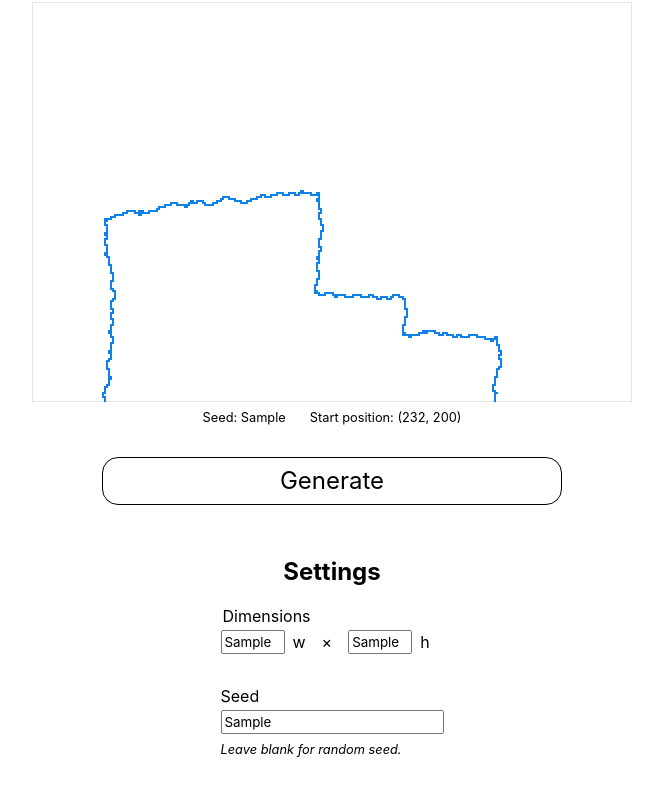
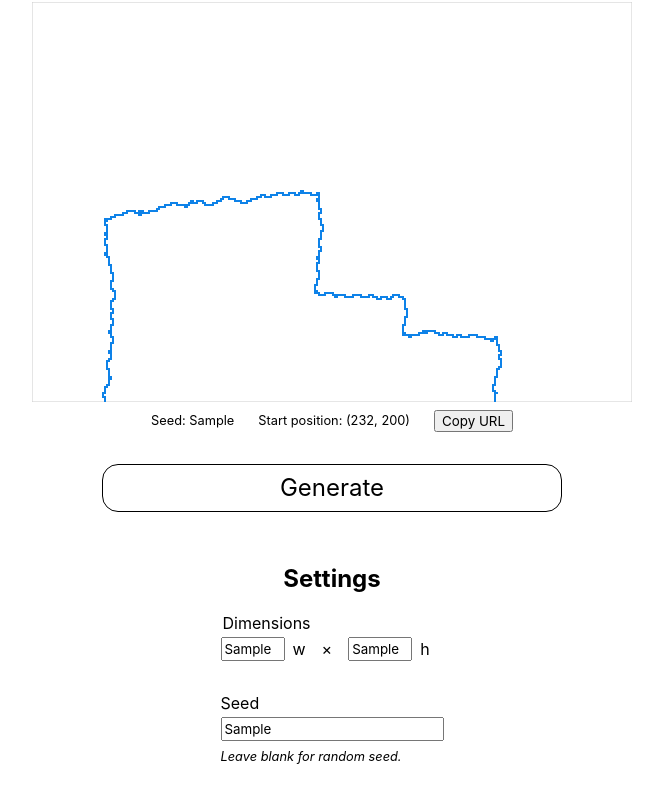
Before and after one commit to olivvysaur/map-generator, a plain HTML site: page index.html in a window 1280 px wide. Both pictures are taken after typing "Sample", "Sample", "Sample" into the empty fields and a click on the button "Generate". Shown: the part 88-890 px from the top of the page, without its empty margins (308-971 px from the left). Drawn offline with nearby package versions, Linux system fonts and the light colour scheme.

Commit message:
Add a button to copy a URL for the current map

```diff
--- a/generate.js
+++ b/generate.js
@@ -1,3 +1,4 @@
+let seed;
 let random;
 
 let canvas;
@@ -31,6 +32,19 @@ function getSettingsFromUrl() {
   }
 }
 
+function copyUrl() {
+  const { protocol, hostname } = window.location;
+  const url = `${protocol}//${hostname}/?w=${width - 1}&h=${
+    height - 1
+  }&seed=${seed}`;
+  navigator.clipboard.writeText(url).then(
+    function () {},
+    function () {
+      alert(`Failed to copy to the clipboard. The URL is: ${url}`);
+    }
+  );
+}
+
 function generate() {
   visitedSpots = [];
 
@@ -53,9 +67,9 @@ function generate() {
 
   const userSeed = document.getElementById('seed-input').value;
   const timeSeed = new Date().getTime().toString(36);
-  const seed = userSeed || timeSeed;
-  updateSeedDisplay(seed);
+  seed = userSeed || timeSeed;
   random = new Math.seedrandom(seed);
+  updateSeedDisplay();
 
   drawBorder();
 
@@ -152,7 +166,7 @@ function doTurn(coin) {
   }
 }
 
-function updateSeedDisplay(seed) {
+function updateSeedDisplay() {
   const seedDisplay = document.getElementById('seed-display');
   seedDisplay.innerText = `Seed: ${seed}`;
   seedDisplay.classList.remove('hidden');
--- a/index.html
+++ b/index.html
@@ -18,6 +18,8 @@
           <span id="seed-display" class="hidden">Seed: None</span>
           <div class="horizontal-spacer"></div>
           <span id="start-position" class="hidden">Seed: None</span>
+          <div class="horizontal-spacer"></div>
+          <button onclick="copyUrl()" id="copy-url">Copy URL</button>
         </div>
       </div>
 
--- a/style.css
+++ b/style.css
@@ -29,6 +29,7 @@
   font-size: 0.8em;
   margin-top: 8px;
   display: flex;
+  align-items: center;
 }
 
 #meta .hidden {
```
